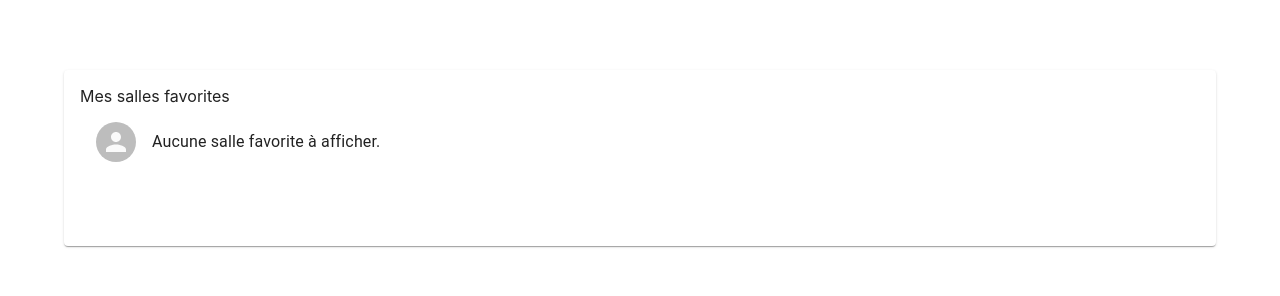
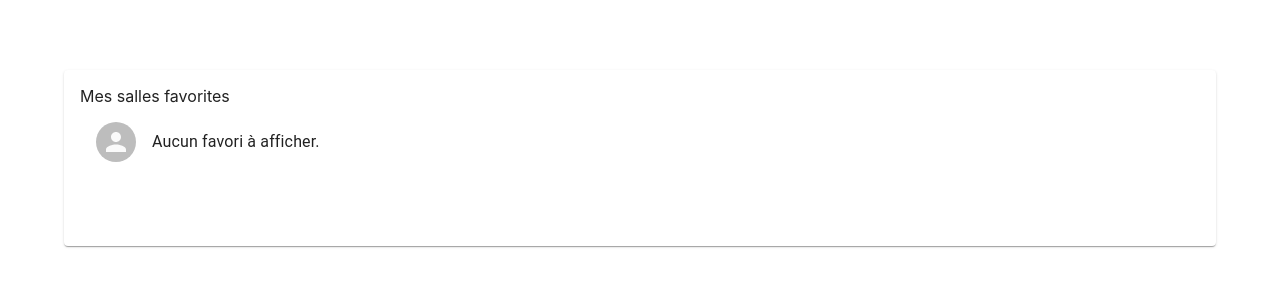
Before and after one commit to Alhuin/Sportify, a React (Create React App) app: page /app in a window 1280 px wide. Shown: the part 410-706 px from the top of the page. Built offline with nearby package versions, Linux system fonts and the light colour scheme.

Commit message:
favorites appear in HomeScreen

```diff
--- a/package.json
+++ b/package.json
@@ -4,9 +4,11 @@
   "version": "0.1.0",
   "private": true,
   "dependencies": {
+    "@cantonjs/react-scroll-view": "^0.4.2",
     "@material-ui/icons": "^4.5.1",
     "@material-ui/styles": "^4.6.0",
     "history": "^4.10.1",
+    "intersection-observer": "^0.7.0",
     "material-ui-icons": "^1.0.0-beta.36",
     "react": "^16.12.0",
     "react-dom": "^16.12.0",
--- a/src/components/HomeContent.js
+++ b/src/components/HomeContent.js
@@ -3,10 +3,11 @@ import HomeCard from './homeCard';
 
 class HomeContent extends Component {
   render() {
+    const { favorites, passes, removeFromFavorites } = this.props;
     return(
       <div className="content" style={{display:'flex'}}>
-          <HomeCard title="Mes pass à valider" text="Aucun pass à afficher"/>
-          <HomeCard title="Mes salles favorites" text="Aucune salle favorite à afficher."/>
+          <HomeCard title="Mes pass à valider" passes={passes} favorites={null}/>
+          <HomeCard title="Mes salles favorites" favorites={favorites} passes={null} removeFromFavorites={removeFromFavorites}/>
       </div>
     );
   }
--- a/src/components/SearchContent.js
+++ b/src/components/SearchContent.js
@@ -35,9 +35,9 @@ export default function SearchContent({ favorites, addToFavorites, removeFromFav
   const classes = useStyles();
 
   const favIcon = (partner) => {
-    return (favorites.includes(partner.id)
-        ? <FavIcontrue className={classes.favIcon} onClick={() => removeFromFavorites(partner.id)} />
-        : <FavIconfalse className={classes.favIcon} onClick={() => addToFavorites(partner.id)} />)
+    return (favorites.includes(partner)
+        ? <FavIcontrue className={classes.favIcon} onClick={() => removeFromFavorites(partner)} />
+        : <FavIconfalse className={classes.favIcon} onClick={() => addToFavorites(partner)} />)
   };
 
   const lastMargin = (id) => (id === 18 ? 67 : 0);
--- a/src/components/homeCard.js
+++ b/src/components/homeCard.js
@@ -8,12 +8,15 @@ import ListItem from "@material-ui/core/ListItem";
 import ListItemText from "@material-ui/core/ListItemText";
 import ListItemAvatar from "@material-ui/core/ListItemAvatar";
 import Avatar from "@material-ui/core/Avatar";
+import Divider from "@material-ui/core/Divider";
+import FavIcontrue from '@material-ui/icons/Favorite';
 
 const useStyles = makeStyles(theme => ({
     card: {
         width: '90%',
         marginBottom: '10%',
         height: '22vh',
+        overflow: 'scroll',
     },
     media: {
         height: 130,
@@ -21,13 +24,86 @@ const useStyles = makeStyles(theme => ({
     demo: {
         backgroundColor: theme.palette.background.paper,
     },
+    favIcon: {
+        position: 'absolute',
+        right: 5,
+        bottom: 30,
+    },
+    inline: {
+      display: 'inline',
+    },
 }));
 
-export default ({title, text}) => {
+export default ({title, favorites, passes, removeFromFavorites}) => {
     const classes = useStyles();
     const [dense] = React.useState(false);
 
+    const generateList = (passes, favorites) => {
+        if (passes === null) {
+            return favList(favorites);
+        } else {
+            return passList(passes);
+        }
+    };
 
+    const favList = (favorites) => {
+        if (favorites.length > 0) {
+            return favorites.map((favorite, id) => (
+              <div key={id} id={id}>
+                  <ListItem alignItems="flex-start" style={{paddingTop: 20, paddingBottom: 20}}>
+                      <ListItemAvatar>
+                          <Avatar src={favorite.Lien}/>
+                      </ListItemAvatar>
+                    <ListItemText
+                      primary={favorite.Nom}
+                      secondary={
+                        <React.Fragment>
+                          <FavIcontrue className={classes.favIcon} onClick={() => removeFromFavorites(favorite)} />
+                          <Typography
+                            component="span"
+                            variant="body2"
+                            className={classes.inline}
+                            color="textPrimary"
+                          >
+                            À {favorite.distance} mètres.
+                          </Typography>
+                        </React.Fragment>
+                      }
+                    />
+                  </ListItem>
+                  <Divider variant="inset" component="li"/>
+              </div>
+            ))
+        } else {
+            return (
+              <ListItem alignItems="center">
+                  <ListItemAvatar>
+                      <Avatar />
+                  </ListItemAvatar>
+                  <ListItemText
+                    primary={"Aucun favori à afficher."}
+                  />
+              </ListItem>
+            );
+        }
+    };
+
+    const passList = (passes) => {
+        if (passes.length > 0) {
+
+        } else {
+            return (
+              <ListItem alignItems="center">
+                  <ListItemAvatar>
+                      <Avatar />
+                  </ListItemAvatar>
+                  <ListItemText
+                    primary={"Aucun pass à afficher."}
+                  />
+              </ListItem>
+            );
+        }
+    };
     return (
         <Card className={classes.card}>
             <CardContent>
@@ -36,15 +112,7 @@ export default ({title, text}) => {
                 </Typography>
                     <div className={classes.demo}>
                         <List dense={dense}>
-                            {/*{generateList()}*/}
-                            <ListItem alignItems="center">
-                                <ListItemAvatar>
-                                    <Avatar />
-                                </ListItemAvatar>
-                                <ListItemText
-                                    primary={text}
-                                />
-                            </ListItem>
+                            {generateList(passes, favorites)}
                         </List>
                     </div>
             </CardContent>
--- a/src/containers/AppContent.js
+++ b/src/containers/AppContent.js
@@ -8,12 +8,14 @@ const mapStateToProps = state => ({
   favorites: state.favorites,
   membership: state.membership,
   firstSearch: state.firstSearch,
+  passes : state.passes,
 });
 
 const mapDispatchToProps = dispatch => ({
   addToFavorites: payload => dispatch(actions.addToFavorites(payload)),
   removeFromFavorites: payload => dispatch(actions.removeFromFavorites(payload)),
   setFirstSearch: payload => dispatch(actions.setFirstSearch(payload)),
+  generatePass: payload => dispatch(actions.generatePass(payload)),
 });
 
 export default connect(mapStateToProps, mapDispatchToProps)(AppContent);
--- a/src/pages/AppContent.js
+++ b/src/pages/AppContent.js
@@ -15,18 +15,22 @@ class AppContent extends Component {
     }
   }
 
+  componentDidMount() {
+    console.log(this.props);
+  }
+
   updateType = (type) => {
     this.setState({type})
   };
 
   render() {
     const { type } = this.state;
-    const { favorites, addToFavorites, removeFromFavorites, setFirstSearch, firstSearch } = this.props;
+    const { favorites, addToFavorites, removeFromFavorites, setFirstSearch, firstSearch, passes } = this.props;
     let content = "";
 
     switch (type) {
       case "Home":
-        content = <HomeContent />;
+        content = <HomeContent favorites={favorites} passes={passes} removeFromFavorites={removeFromFavorites}/>;
         break;
       case "Search":
         content = <SearchContent
--- a/src/redux/actions/index.js
+++ b/src/redux/actions/index.js
@@ -1,4 +1,12 @@
-import {SET_NAME, SET_LASTNAME, ADD_TO_FAVORITES, REMOVE_FROM_FAVORITES, SET_MEMBERSHIP, SET_FIRST_SEARCH} from "./types";
+import {
+  SET_NAME,
+  SET_LASTNAME,
+  ADD_TO_FAVORITES,
+  REMOVE_FROM_FAVORITES,
+  SET_MEMBERSHIP,
+  SET_FIRST_SEARCH,
+  GENERATE_PASS
+} from "./types";
 
 export function setFirstSearch(payload) {
   return ({type: SET_FIRST_SEARCH, payload});
@@ -23,3 +31,7 @@ export function removeFromFavorites(payload) {
 export function setMembership(payload) {
   return ({type: SET_MEMBERSHIP, payload});
 }
+
+export function generatePass(payload) {
+  return ({type: GENERATE_PASS, payload});
+}
--- a/src/redux/actions/types.js
+++ b/src/redux/actions/types.js
@@ -4,3 +4,4 @@ export const ADD_TO_FAVORITES = 'ADD_TO_FAVORITES';
 export const REMOVE_FROM_FAVORITES = 'REMOVE_FROM_FAVORITES';
 export const SET_MEMBERSHIP = 'SET_MEMBERSHIP';
 export const SET_FIRST_SEARCH = 'SET_FIRST_SEARCH';
+export const GENERATE_PASS = 'GENERATE_PASS';
--- a/src/redux/reducers/index.js
+++ b/src/redux/reducers/index.js
@@ -4,13 +4,15 @@ import {
   ADD_TO_FAVORITES,
   REMOVE_FROM_FAVORITES,
   SET_MEMBERSHIP,
-  SET_FIRST_SEARCH
+  SET_FIRST_SEARCH,
+  GENERATE_PASS,
 } from '../actions/types';
 
 const initialState = {
   name: 'Demo User',
   lastName: '',
   favorites: [],
+  passes: [],
   membership: '',
   firstSearch: true,
 };
@@ -44,6 +46,11 @@ const userReducer = (state = initialState, action) => {
       return {
         ...state, firstSearch: action.payload,
       };
+    case GENERATE_PASS:
+      return {
+        ...state,
+        passes: [...state.passes, action.payload]
+      };
     default:
       return state;
   }
```
Also changed, not shown: 1 other file (tests, documents, lock files or other folders).
